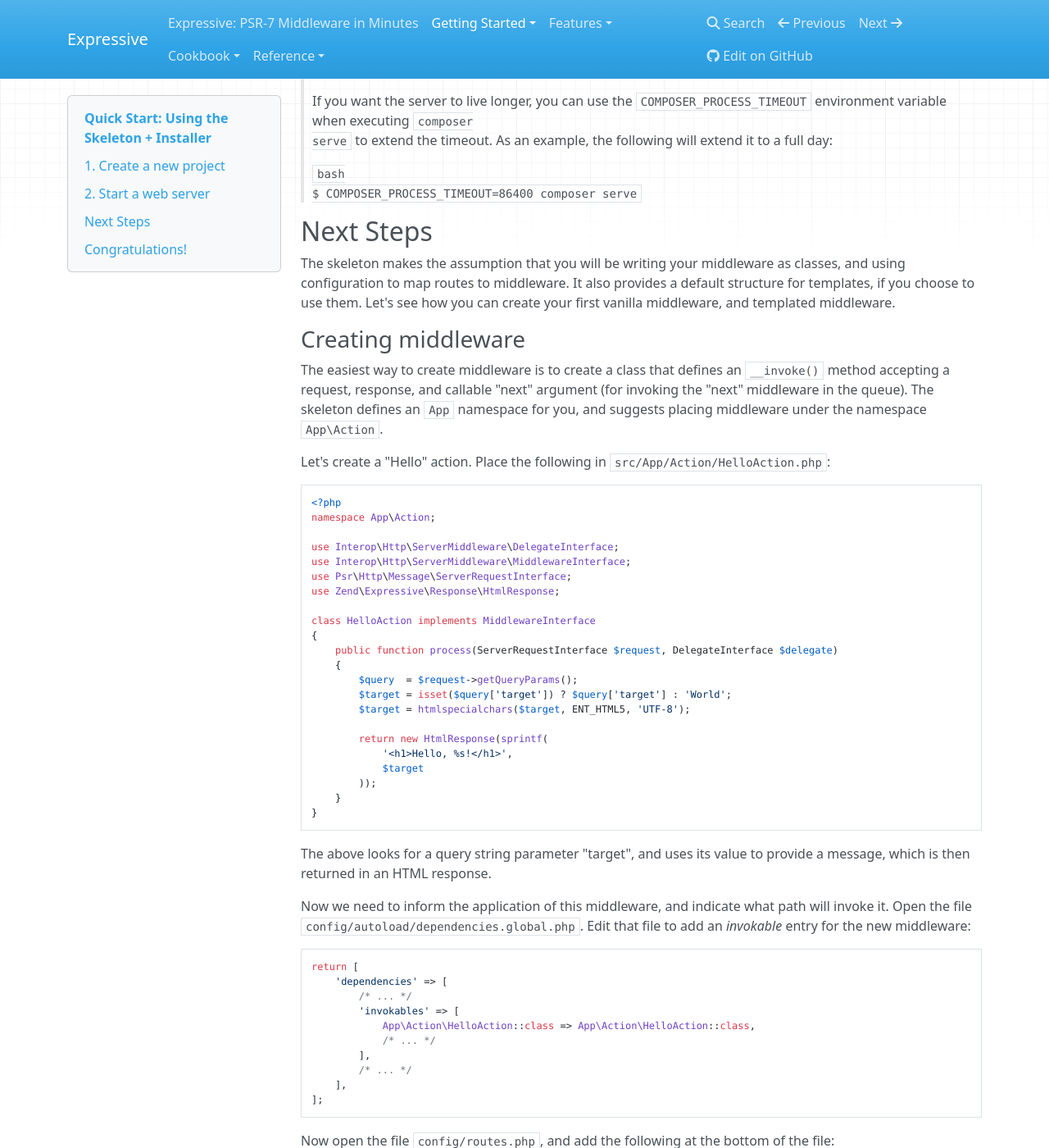
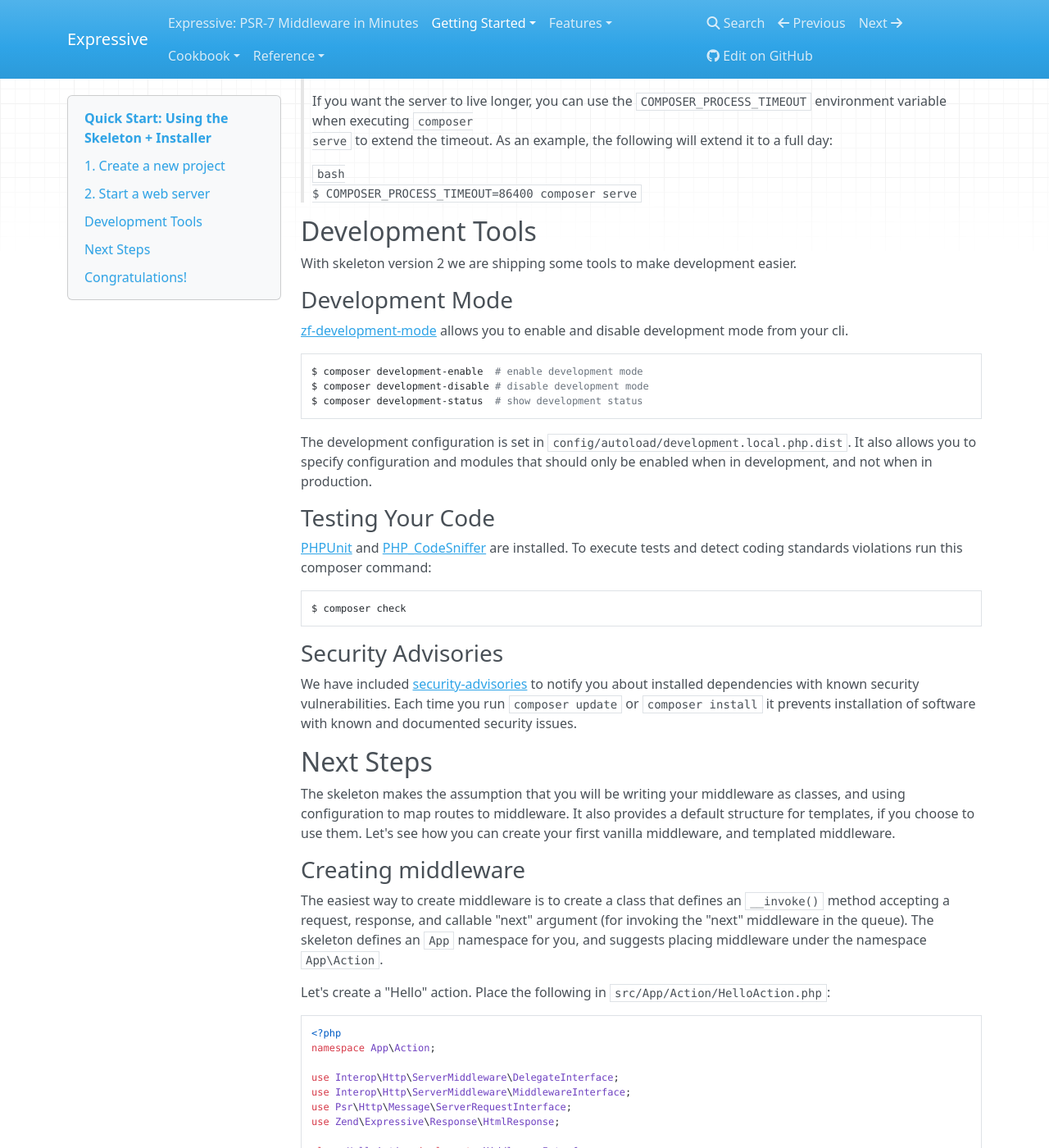
Before and after one commit to zendframework/zend-expressive, an MkDocs documentation site: the page built from doc/book/getting-started/skeleton.md, in a window 1280 px wide and 1400 px high, scrolled down 974 px. Shown: the whole window at 82% size. Built offline with MkDocs 1.6.1, drawn with Linux system fonts in a browser that asks for light colours; nearby versions of some CDN libraries; old or Windows-style settings are respelled for this version of MkDocs.

Commit message:
DOCS - Add skeleton development tools section

````diff
--- a/doc/book/getting-started/skeleton.md
+++ b/doc/book/getting-started/skeleton.md
@@ -58,6 +58,42 @@
 > ```bash
 > $ COMPOSER_PROCESS_TIMEOUT=86400 composer serve
 > ```
+
+## Development Tools
+
+With skeleton version 2 we are shipping some tools to make development easier.
+
+### Development Mode
+
+[zf-development-mode](https://github.com/zfcampus/zf-development-mode) allows
+you to enable and disable development mode from your cli.
+
+```bash
+$ composer development-enable  # enable development mode
+$ composer development-disable # disable development mode
+$ composer development-status  # show development status
+```
+
+The development configuration is set in `config/autoload/development.local.php.dist`.
+It also allows you to specify configuration and modules that should only be enabled
+when in development, and not when in production.
+
+### Testing Your Code
+
+[PHPUnit](https://github.com/sebastianbergmann/phpunit) and
+[PHP_CodeSniffer](https://github.com/squizlabs/PHP_CodeSniffer) are installed. To
+execute tests and detect coding standards violations run this composer command:
+
+```bash
+$ composer check
+```
+
+### Security Advisories
+
+We have included [security-advisories](https://github.com/Roave/SecurityAdvisories)
+to notify you about installed dependencies with known security vulnerabilities.
+Each time you run `composer update` or `composer install` it prevents installation of
+software with known and documented security issues.
 
 ## Next Steps
 
````
